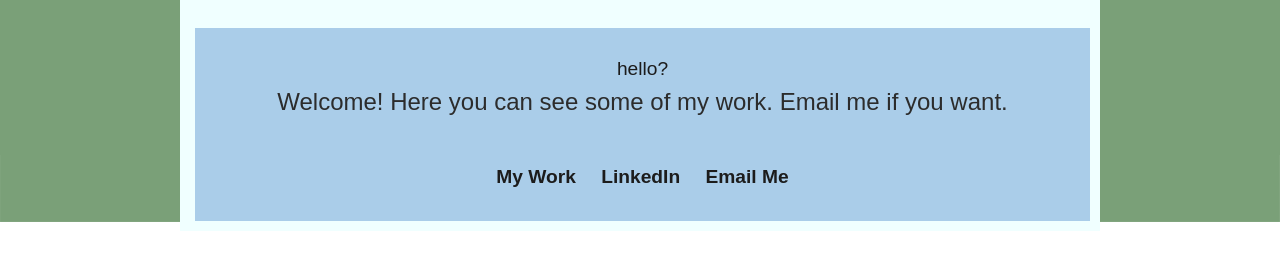
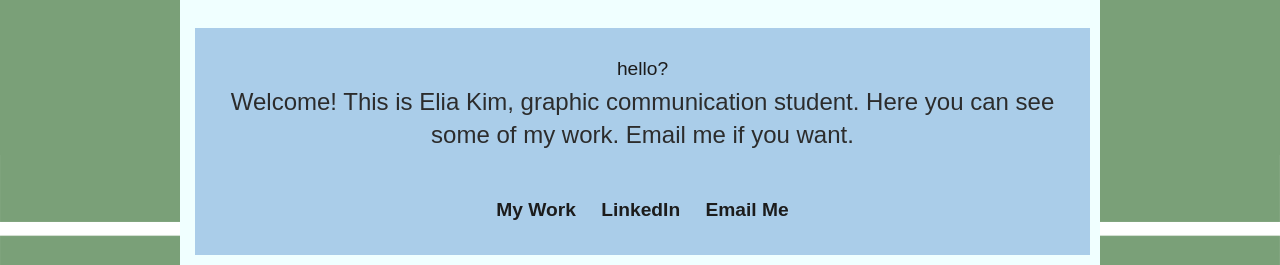
Before and after one commit to eliakim-grc/mycontactpage, a plain HTML site: page index.html in a window 1280 px wide. Shown: the part 645-910 px from the top of the page. Before the commit the page ends 876 px from the top, so only its background shows below. Drawn offline with Linux system fonts and the light colour scheme; a web font is replaced by a local one.

Commit message:
Add files via upload

```diff
--- a/index.html
+++ b/index.html
@@ -16,7 +16,7 @@
 <body>
 <div class="center">
     <p>hello?</p>
-    <h2>Welcome! Here you can see some of my work. Email me if you want.</h2>
+    <h2>Welcome! This is Elia Kim, graphic communication student. Here you can see some of my work. Email me if you want.</h2>
 
 <nav>
     <ul>
```
